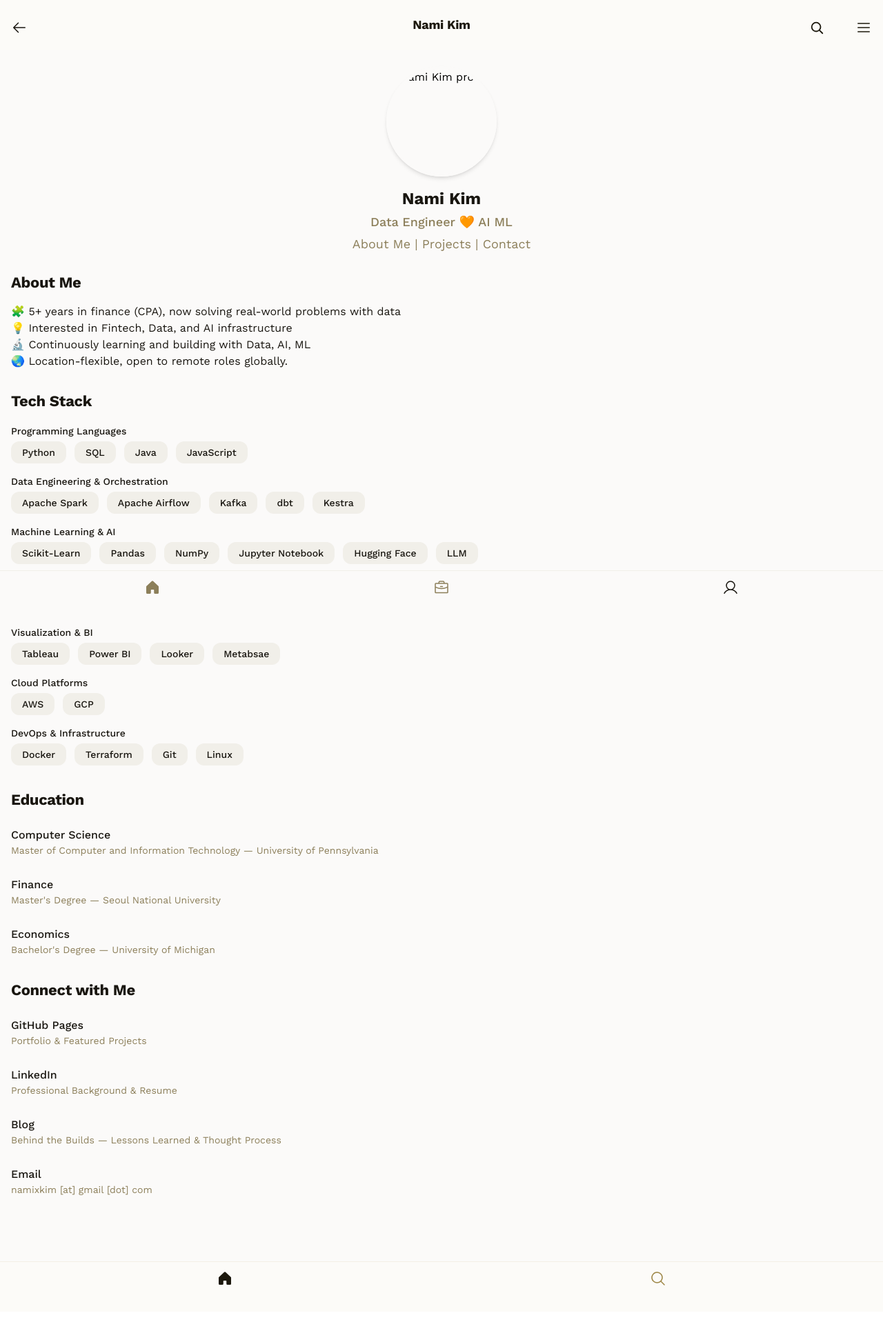
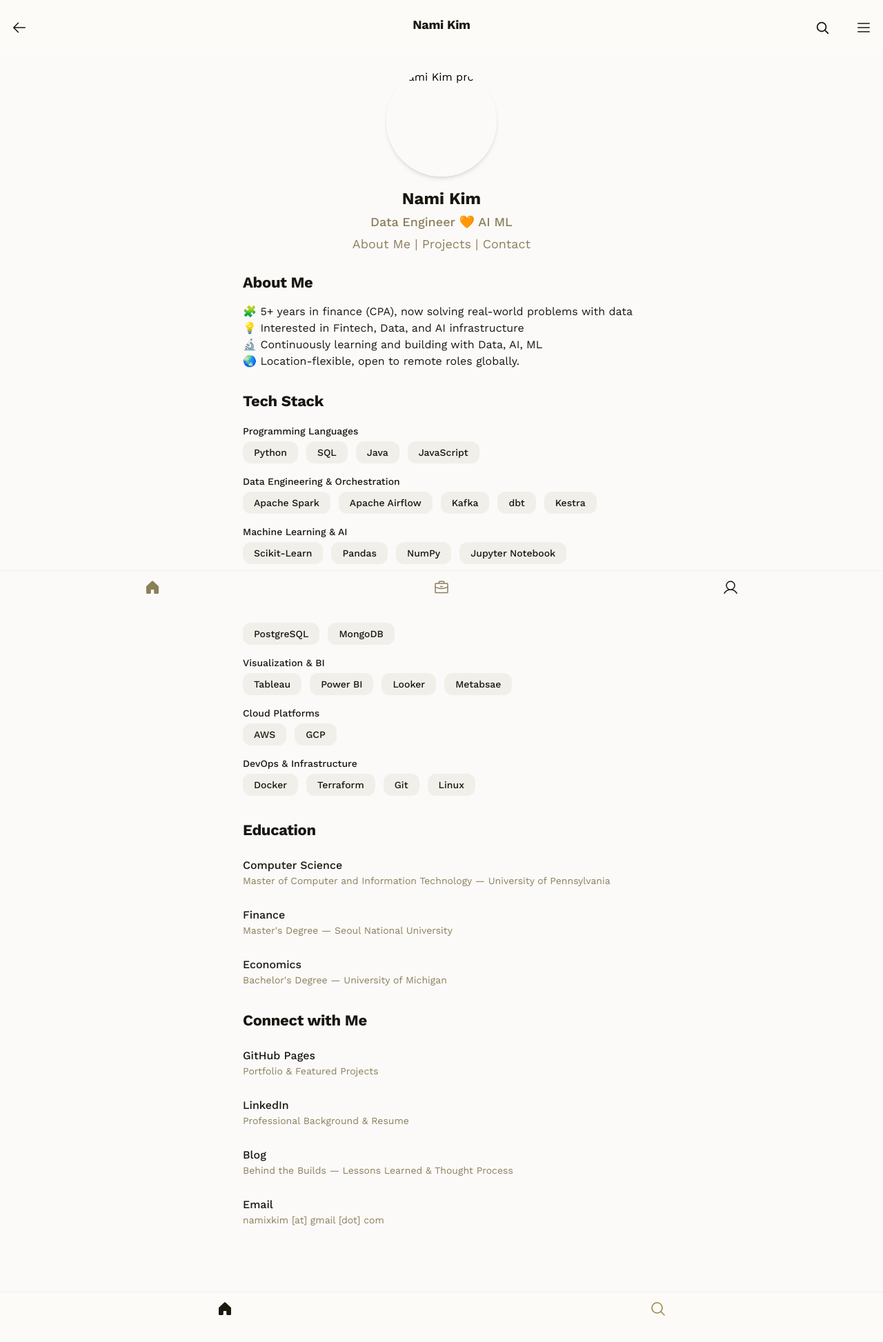
Before and after one commit to namikimlab/namikimlab.github.io, a Jekyll site: the page built from about.md, in a window 1280 px wide. Shown: the whole page at 69% size. Built offline with Jekyll 4.4.1, drawn with Linux system fonts in a browser that asks for light colours; nearby versions of some CDN libraries; before the commit the page ends 1902 px from its top, so only the background shows below that.

Commit message:
Adjust About me width

```diff
--- a/_layouts/default.html
+++ b/_layouts/default.html
@@ -36,8 +36,9 @@
                 <h2 class="text-text text-lg font-bold leading-tight tracking-[-0.015em] absolute left-1/2 top-1/2 -translate-x-1/2 -translate-y-1/2 m-0">
                     <a href="/" class="hover:underline">{{ site.title }}</a>
                 </h2>
-                <div class="flex items-center gap-2 w-auto justify-end relative z-10 ml-auto">
-                    <!-- Search Icon and Input -->
+                <div class="flex items-center gap-0 w-auto justify-end relative z-10 ml-auto">
+                    <!-- Hamburger and Search grouped together -->
+                    <div class="flex items-center gap-0">
                         <button id="search-btn" class="flex items-center justify-center h-12 w-12 bg-transparent text-text p-0" aria-label="Search">
                             <svg xmlns="http://www.w3.org/2000/svg" width="22px" height="22px" fill="none" viewBox="0 0 24 24" stroke="currentColor">
                                 <circle cx="11" cy="11" r="7" stroke-width="2"/>
@@ -47,7 +48,6 @@
                         <form id="search-form" class="hidden absolute right-14 top-1/2 -translate-y-1/2 bg-white border border-[#f1efe9] rounded-lg shadow px-2 py-1 z-50" onsubmit="return false;">
                             <input type="text" id="search-input" class="outline-none text-sm px-2 py-1 w-48" placeholder="Search..." />
                         </form>
-                    <!-- Hamburger -->
                         <div class="flex w-12 items-center justify-end relative">
                             <button id="menu-btn" class="flex max-w-[480px] cursor-pointer items-center justify-center overflow-hidden rounded-lg h-12 bg-transparent text-text gap-2 text-base font-bold leading-normal tracking-[0.015em] min-w-0 p-0">
                                 <div class="text-text">
@@ -65,11 +65,12 @@
                         </div>
                     </div>
                 </div>
+            </div>
 
             <!-- Profile Section Start -->
             <div class="flex flex-col items-center justify-center mt-6 mb-2">
               <div class="relative">
-                <img src="/assets/me.jpg" alt="Nami Kim profile" class="w-40 h-40 rounded-full object-cover border-4 border-[#fbfaf9] shadow-md">
+                <img src="/assets/me.jpg" alt="Nami Kim profile" class="w-40 h-40 rounded-full object-cover border-4 border-[#fbfaf9] shadow-md select-none pointer-events-none">
               </div>
               <div class="mt-4 text-center">
                 <div class="text-2xl font-bold text-[#191610]">Nami Kim</div>
--- a/about.md
+++ b/about.md
@@ -4,6 +4,7 @@ title: About
 permalink: /about/
 ---
 
+<div class="max-w-2xl mx-auto px-4 sm:px-6 lg:px-8">
 <h2 class="text-[#191610] text-[22px] font-bold leading-tight tracking-[-0.015em] px-4 pb-3 pt-5">About Me</h2>
 <p class="text-[#191610] text-base font-normal leading-normal pb-3 pt-1 px-4">
   🧩 5+ years in finance (CPA), now solving real-world problems with data<br>
@@ -110,6 +111,7 @@ permalink: /about/
     <p class="text-[#8c7f5a] text-sm font-normal leading-normal line-clamp-2">namixkim [at] gmail [dot] com</p>
   </div>
 </div>
+</div>
 
 <div class="h-20"></div>
 
```
Lines whose indentation alone changed are shown as unchanged.
